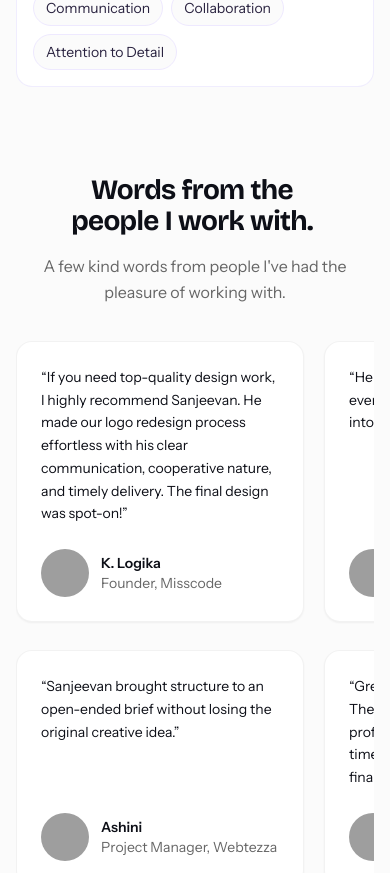
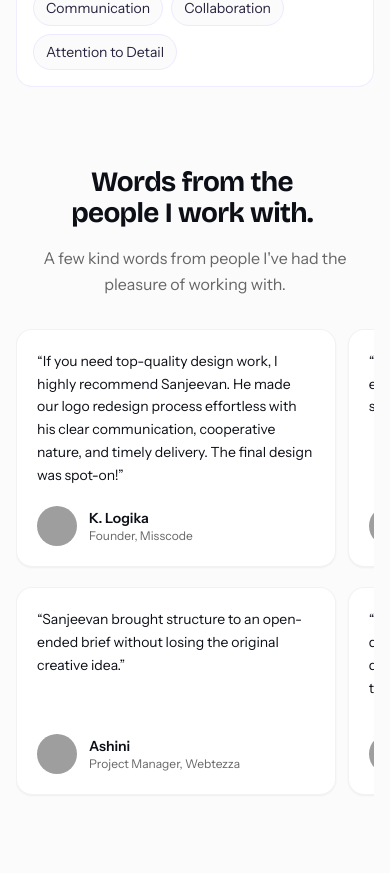
Before and after one commit to sanjeevanpixels/spixels, a React (Vite) app: page / in a window 390 px wide. Shown: the part 10940-11813 px from the top of the page. Built offline with nearby package versions, Linux system fonts and the light colour scheme; grey boxes are pictures that could not be loaded.

Commit message:
update sections

```diff
--- a/src/sections/Testimonials.jsx
+++ b/src/sections/Testimonials.jsx
@@ -1,9 +1,11 @@
+
 import { useState } from 'react';
 import Marquee from '../components/ui/Marquee';
 import SectionHeading from '../components/ui/SectionHeading';
 import { TESTIMONIALS } from '../data/content';
 
 const seenIds = new Set();
+
 const PEOPLE = TESTIMONIALS.filter((person) => {
   const valid =
     person &&
@@ -15,11 +17,13 @@ const PEOPLE = TESTIMONIALS.filter((person) => {
     person.quote.trim();
 
   if (!valid || seenIds.has(person.id)) return false;
+
   seenIds.add(person.id);
   return true;
 });
 
 const splitAt = Math.ceil(PEOPLE.length / 2);
+
 const ROWS = [
   PEOPLE.slice(0, splitAt),
   PEOPLE.slice(splitAt),
@@ -44,12 +48,12 @@ function Portrait({ person }) {
       loading="lazy"
       decoding="async"
       onError={() => setFailed(true)}
-      className="size-12 shrink-0 rounded-full object-cover"
+      className="size-10 shrink-0 rounded-full object-cover sm:size-12"
     />
   ) : (
     <span
       aria-hidden="true"
-      className="grid size-12 shrink-0 place-items-center rounded-full bg-gradient-to-br from-violet-500 to-fuchsia-500 text-sm font-semibold text-white"
+      className="grid size-10 shrink-0 place-items-center rounded-full bg-gradient-to-br from-violet-500 to-fuchsia-500 text-xs font-semibold text-white sm:size-12 sm:text-sm"
     >
       {initialsOf(person.name)}
     </span>
@@ -57,19 +61,35 @@ function Portrait({ person }) {
 }
 
 function ReviewCard({ person }) {
-  const meta = [person.role, person.company].filter(Boolean).join(', ');
+  const meta = [person.role, person.company]
+    .filter(Boolean)
+    .join(', ');
 
   return (
-    <figure className="flex min-h-56 w-72 shrink-0 flex-col justify-between gap-6 rounded-2xl border border-black/5 bg-white p-6 text-[#0D0F17] shadow-sm transition-colors hover:border-black/20 sm:w-96">
+    <figure className="
+      flex min-h-52 w-[min(82vw,340px)] shrink-0
+      flex-col justify-between gap-5
+      rounded-2xl border border-black/5
+      bg-white p-5 text-[#0D0F17] shadow-sm
+      transition-colors duration-300
+      hover:border-black/20
+      sm:min-h-56 sm:w-80 sm:gap-6 sm:p-6
+      lg:w-96
+    ">
       <blockquote className="text-sm leading-relaxed [text-wrap:pretty] sm:text-base">
         <p>&ldquo;{person.quote.trim()}&rdquo;</p>
       </blockquote>
+
       <figcaption className="flex min-w-0 items-center gap-3">
         <Portrait person={person} />
+
         <div className="min-w-0 text-sm">
-          <div className="truncate font-semibold">{person.name}</div>
+          <div className="truncate font-semibold">
+            {person.name}
+          </div>
+
           {meta && (
-            <div className="truncate text-[#666]">
+            <div className="truncate text-xs text-[#666] sm:text-sm">
               {meta}
             </div>
           )}
@@ -84,11 +104,17 @@ function ReviewRow({ reviews, reverse = false, rowNumber }) {
     <Marquee
       label={`Client testimonials, row ${rowNumber}`}
       tabIndex={0}
-      className="testimonials-marquee py-1"
+      className="
+        testimonials-marquee py-1
+        touch-pan-x
+        focus-visible:outline-none
+        focus-visible:ring-2
+        focus-visible:ring-violet-500
+      "
       trackClassName={
         reverse
-          ? 'gap-5 [animation-duration:70s] [animation-direction:reverse]'
-          : 'gap-5 [animation-duration:60s]'
+          ? 'gap-3 [animation-duration:70s] [animation-direction:reverse] sm:gap-5'
+          : 'gap-3 [animation-duration:60s] sm:gap-5'
       }
     >
       {reviews.map((person) => (
@@ -105,17 +131,22 @@ export default function Testimonials() {
     <section
       id="testimonials"
       aria-labelledby="testimonials-title"
-      className="sec overflow-hidden bg-[#FBFBFB] !py-12 sm:!py-16 lg:!py-20"
+      className="
+        sec overflow-hidden bg-[#FBFBFB]
+        !py-10
+        sm:!py-14
+        lg:!py-20
+      "
     >
       <div className="wrap">
         <SectionHeading
           headingId="testimonials-title"
           title="Words from the people I work with."
           subtitle="A few kind words from people I've had the pleasure of working with."
-          className="mb-8 sm:mb-10 lg:mb-12"
+          className="mb-7 sm:mb-10 lg:mb-12"
         />
 
-        <div className="flex flex-col gap-5">
+        <div className="flex flex-col gap-3 sm:gap-5">
           {ROWS.map((reviews, index) => (
             <ReviewRow
               key={index}
--- a/src/sections/projectsdetails.jsx
+++ b/src/sections/projectsdetails.jsx
@@ -98,17 +98,11 @@ export default function Page() {
 
       <section className="flex min-h-[70vh] items-center overflow-hidden bg-[#11121a] px-6 py-20 text-white sm:py-24 md:px-12">
         <div className="mx-auto w-full max-w-6xl">
-          <p className="mb-8 text-sm font-bold uppercase tracking-[0.18em] text-[#ffb900]">
-            A little interaction
-          </p>
           <StringPluckText
             text="Ideas that resonate."
             stringColor="#ffb900"
             className="font-black tracking-[-0.06em]"
           />
-          <p className="mx-auto mt-8 max-w-xl text-center text-base leading-relaxed text-white/65 sm:text-lg">
-            Pull the line and let the details find their own rhythm.
-          </p>
         </div>
       </section>
 
```
